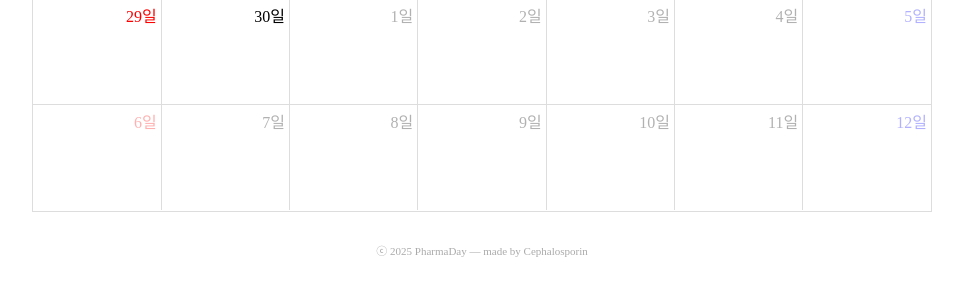
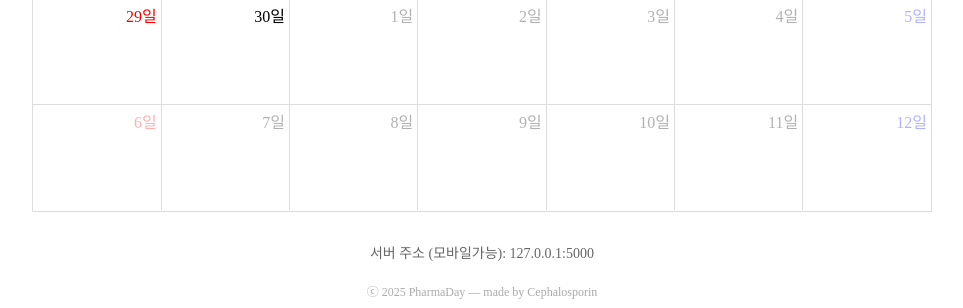
Before and after one commit to xellos111/pharmaday-sqlite-login-, a Flask app: page / in a window 1280 px wide. Shown: the part 660-968 px from the top of the page, without its empty margins (158-1121 px from the left). Before the commit the page ends 917 px from the top, so only its background shows below. Run offline with Flask 3, Linux system fonts and the light colour scheme; a user stored in the database is signed in; data that the repository does not hold is empty; some libraries are stand-ins or nearby versions.

Commit message:
페이지에 서버 ip 나오게수정

```diff
--- a/app.py
+++ b/app.py
@@ -9,6 +9,19 @@ from functools import wraps
 import sys
 import os
 import socket
+
+def get_server_info():
+    try:
+        s = socket.socket(socket.AF_INET, socket.SOCK_DGRAM)
+        s.connect(('8.8.8.8', 80))  # 외부로 연결 시도 (실제 전송 없음)
+        ip = s.getsockname()[0]
+        s.close()
+    except:
+        ip = '127.0.0.1'
+
+    port = 5000  # 현재 하단 run_server에서 고정값이므로 하드코딩
+    return ip, port
+
 
 def is_port_in_use(port=5000):
     with socket.socket(socket.AF_INET, socket.SOCK_STREAM) as s:
@@ -27,18 +40,6 @@ else:
 app = Flask(__name__, template_folder=os.path.join(BASE_DIR, 'templates'))
 app.secret_key = 'your-secret-key-here'  # 실제 운영 환경에서는 안전한 키로 변경 필요
 
-@app.route('/')
-def index():
-    if 'user_id' not in session:
-        return redirect(url_for('login'))
-    return render_template('calendar.html')
-
-@app.route('/calendar')
-def calendar():
-    if 'user_id' not in session:
-        return redirect(url_for('login'))
-    return render_template('calendar.html')
-
 def login_required(f):
     @wraps(f)
     def decorated_function(*args, **kwargs):
@@ -47,10 +48,26 @@ def login_required(f):
         return f(*args, **kwargs)
     return decorated_function
 
+
+@app.route('/')
+def index():
+    server_ip, server_port = get_server_info()
+    if 'user_id' not in session:
+        return redirect(url_for('login'))
+    return render_template('calendar.html', server_ip=server_ip, server_port=server_port)
+
+@app.route('/calendar')
+@login_required
+def calendar():
+    server_ip, server_port = get_server_info()
+    return render_template('calendar.html', server_ip=server_ip, server_port=server_port)
+
 @app.route('/login', methods=['GET', 'POST'])
 def login():
     if 'user_id' in session:
         return redirect(url_for('index'))
+
+    server_ip, server_port = get_server_info()
 
     if request.method == 'POST':
         username = request.form.get('username')
@@ -70,7 +87,7 @@ def login():
             return redirect(next_page or url_for('index'))
 
         flash('아이디 또는 비밀번호가 잘못되었습니다.')
-    return render_template('login.html')
+    return render_template('login.html', server_ip=server_ip, server_port=server_port)
 
 @app.route('/logout')
 @login_required
--- a/templates/calendar.html
+++ b/templates/calendar.html
@@ -304,6 +304,12 @@ function deleteReport() {
 
   <div id="calendar"></div>
 
+  <div style="text-align: center; margin-top: 30px;">
+  <span style="font-size: 14px; color: #666;">
+    서버 주소 (모바일가능): {{ server_ip }}:{{ server_port }}
+  </span>
+  </div>
+
   <div class="modal" id="modal">
   <span id="modal-close-x" style="position:absolute; top:10px; right:14px; font-size:18px; cursor:pointer;">✖</span>
     <div><strong>날짜:</strong> <span id="modal-date-display"></span></div>
@@ -466,9 +472,9 @@ function deleteReport() {
 }
 
 </script>
-<footer style="text-align:center; font-size:11px; color:#aaa; margin-top:20px;">
+</body>
+</html>
+
+<footer style="text-align:center; font-size:12px; color:#aaa; margin-top:20px;">
   ⓒ 2025 PharmaDay — <a href="/credits" style="color:#aaa; text-decoration:none;">made by Cephalosporin</a>
 </footer>
-
-</body>
-</html>
--- a/templates/login.html
+++ b/templates/login.html
@@ -64,12 +64,16 @@
 </body>
 </html>
 
+<div class="text-center mt-3" style="font-size: 16px; color: #666;">
+  서버 주소<모바일가능>: {{ server_ip }}:{{ server_port }}
+</div>
+
 <div style="text-align:center; margin-top:30px;">
   <a href="https://www.pharmmaker.com" target="_blank">
     <img src="{{ url_for('static', filename='logo.png') }}" alt="Pharmmaker Logo" style="max-width:150px;">
   </a>
 </div>
 
-<footer style="text-align:center; font-size:11px; color:#aaa; margin-top:20px;">
+<footer style="text-align:center; font-size:13px; color:#aaa; margin-top:20px;">
   ⓒ 2025 PharmaDay — <a href="/credits" style="color:#aaa; text-decoration:none;">made by Cephalosporin</a>
 </footer>
```
Also changed, not shown: dist/pharmaday.db (added), pharmaday.db (added), 3 other files.
